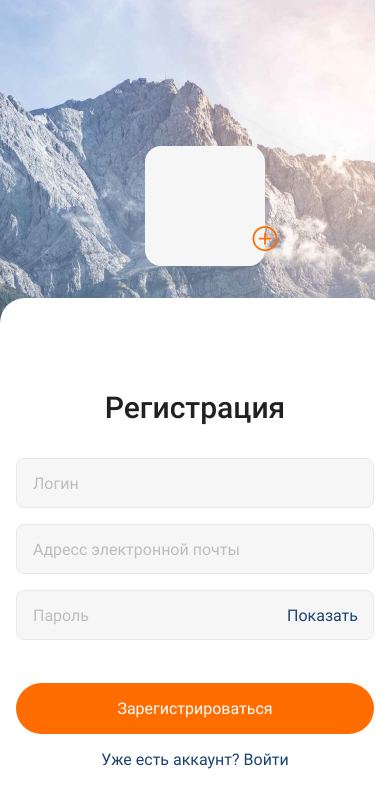
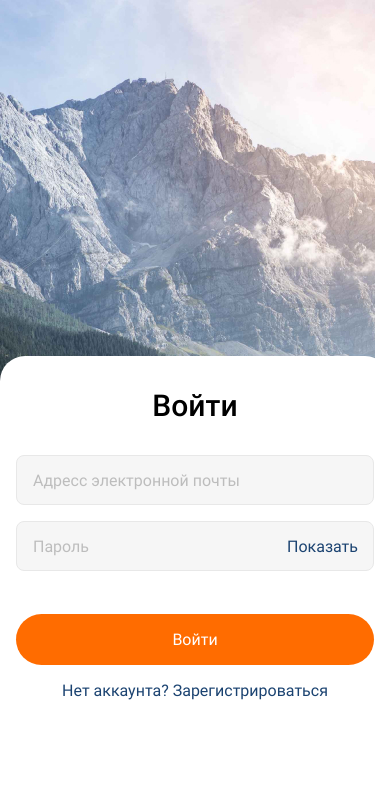
Before and after one commit to olbukovskiy/goit-react-native, a React Native app: screen / in a window 390 px wide. Shown: the top 806 px of the page. Built offline with nearby package versions, Linux system fonts and the light colour scheme.

Commit message:
i hate keyboard

```diff
--- a/App.tsx
+++ b/App.tsx
@@ -37,8 +37,8 @@ export default function App() {
 
   return (
     <View style={styles.container} onLayout={onLayoutRootView}>
-      <RegistrationScreen />
-      {/* <LoginScreen /> */}
+      {/* <RegistrationScreen /> */}
+      <LoginScreen />
     </View>
   );
 }
--- a/Screens/LoginScreen.tsx
+++ b/Screens/LoginScreen.tsx
@@ -5,11 +5,10 @@ import {
   ImageBackground,
   TextInput,
   TouchableOpacity,
-  Image,
   KeyboardAvoidingView,
-  Platform,
   TouchableWithoutFeedback,
   Keyboard,
+  Platform,
 } from "react-native";
 import { useState, useReducer } from "react";
 import { IState, IPasswordSettings, IReducerState } from "../services/types";
@@ -57,21 +56,24 @@ const LoginScreen = () => {
       text: prevState.text === "Показать" ? "Скрыть" : "Показать",
     }));
   };
+
   return (
-    <TouchableWithoutFeedback
-      style={styles.container}
-      onPress={keyboardCloseHandler}
-    >
+    <TouchableWithoutFeedback onPress={keyboardCloseHandler}>
+      <View style={{ flex: 1, backgroundColor: "#fff" }}>
         <ImageBackground
           style={styles.image}
           source={require("../assets/images/bg.jpg")}
         >
-        <View style={styles.wrapper}>
-          <View style={styles.form}>
+          <View>
             <KeyboardAvoidingView
               behavior={Platform.OS === "ios" ? "padding" : "height"}
             >
-              <View style={{ marginBottom: isActive ? 32 : 43 }}>
+              <View
+                style={{
+                  ...styles.wrapper,
+                }}
+              >
+                <View style={{ marginBottom: 43 }}>
                   <Text style={styles.title}>Войти</Text>
                   <View style={styles.inputWrapper}>
                     <TextInput
@@ -135,46 +137,40 @@ const LoginScreen = () => {
                     </Text>
                   </View>
                 </View>
-            </KeyboardAvoidingView>
+
                 <TouchableOpacity
                   style={styles.button}
                   activeOpacity={0.8}
                   onPress={submitHandler}
                 >
-              <Text style={styles.btnText}>Зарегистрироваться</Text>
+                  <Text style={styles.btnText}>Войти</Text>
                 </TouchableOpacity>
-            <Text style={styles.text}>Нет аккаунта? Зарегистрироваться</Text>
+                <Text style={styles.text}>
+                  Нет аккаунта? Зарегистрироваться
+                </Text>
               </View>
+            </KeyboardAvoidingView>
           </View>
         </ImageBackground>
+      </View>
     </TouchableWithoutFeedback>
   );
 };
 
 const styles = StyleSheet.create({
-  container: {
-    flex: 1,
-    backgroundColor: "#fff",
-  },
   image: {
     flex: 1,
     resizeMode: "cover",
     justifyContent: "flex-end",
   },
   wrapper: {
-    height: 480,
     backgroundColor: "#fff",
     borderTopLeftRadius: 25,
     borderTopRightRadius: 25,
     paddingHorizontal: 16,
     paddingTop: 32,
 
-    borderColor: "tomato",
-    borderWidth: 2,
     justifyContent: "flex-start",
-  },
-  form: {
-    flex: 1,
   },
   title: {
     fontFamily: "Roboto-Medium",
@@ -216,7 +212,7 @@ const styles = StyleSheet.create({
     color: "#1B4371",
     textAlign: "center",
     marginTop: 16,
-    marginBottom: 75,
+    marginBottom: 144,
   },
 
   showHide: {
--- a/Screens/RegistrationScreen.tsx
+++ b/Screens/RegistrationScreen.tsx
@@ -7,7 +7,6 @@ import {
   TouchableOpacity,
   Image,
   KeyboardAvoidingView,
-  Platform,
   TouchableWithoutFeedback,
   Keyboard,
 } from "react-native";
@@ -61,15 +60,13 @@ const RegistrationScreen: React.FunctionComponent = () => {
 
   return (
     <TouchableWithoutFeedback onPress={keyboardCloseHandler}>
-      <View style={styles.container}>
+      <View style={{ flex: 1 }}>
         <ImageBackground
           source={require("../assets/images/bg.jpg")}
           style={styles.image}
         >
-          <KeyboardAvoidingView behavior={"padding"}>
-            <View
-              style={{ ...styles.wrapper, marginBottom: isActive ? -175 : 0 }}
-            >
+          <KeyboardAvoidingView style={styles.wrapper} behavior={"padding"}>
+            <View style={{ marginBottom: isActive ? -175 : 0 }}>
               <View
                 style={[
                   styles.imageWrapper,
@@ -191,9 +188,6 @@ const RegistrationScreen: React.FunctionComponent = () => {
 };
 
 const styles = StyleSheet.create({
-  container: {
-    flex: 1,
-  },
   image: {
     flex: 1,
     resizeMode: "cover",
```
Lines whose indentation alone changed are shown as unchanged.
